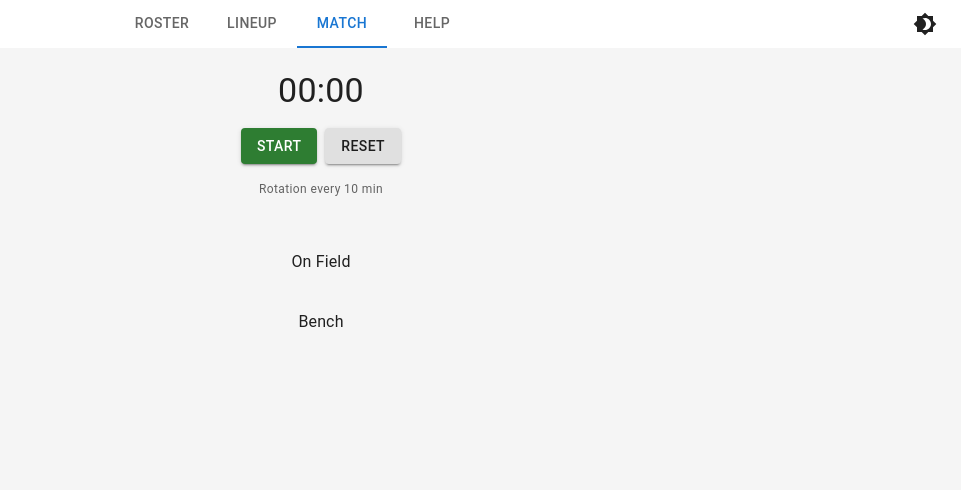
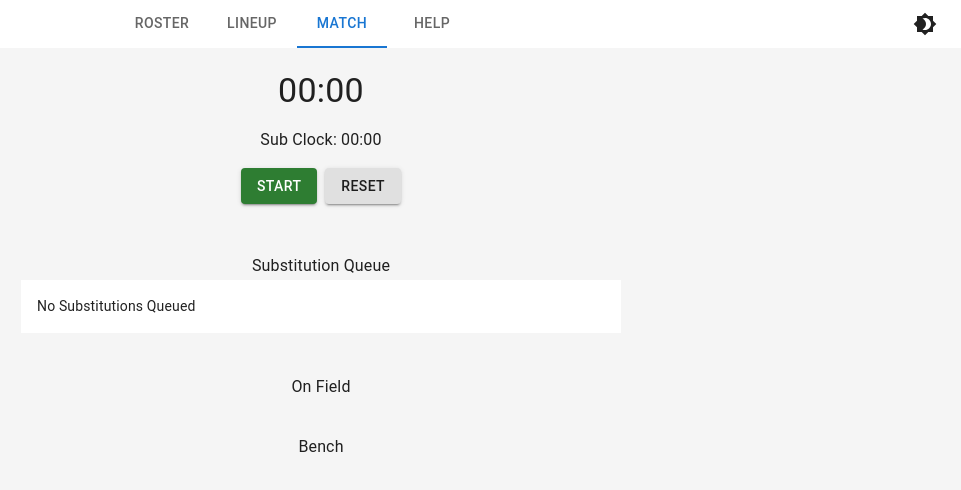
Before and after one commit to charlesjnichols/onPitch, a React (Vite) app in the folder soccer-manager/: page / in a window 1280 px wide. Both pictures are taken after a click on the tab "MATCH". Shown: the top 490 px of the page, without its empty margins (319-1280 px from the left). Built offline with nearby package versions, Linux system fonts and the light colour scheme.

Commit message:
sub panel and sub clock

```diff
--- a/soccer-manager/src/components/MatchPanel/ClockPanel.tsx
+++ b/soccer-manager/src/components/MatchPanel/ClockPanel.tsx
@@ -1,35 +1,32 @@
-import { useEffect, useMemo, useState } from 'react'
-import { useAppStore } from '../../store'
-import { formatClock, getTotalElapsedSec } from '../../utils/time'
+import { useEffect, useMemo, useState } from 'react';
+import { useAppStore } from '../../store';
+import { formatClock, getTotalElapsedSec } from '../../utils/time';
 import { Box, Typography, Button } from '@mui/material';
 
 export default function ClockPanel() {
-  const { isRunning, startedAtSec, accumulatedSec } = useAppStore(s => s.clock)
-  const startClock = useAppStore(s => s.startClock)
-  const pauseClock = useAppStore(s => s.pauseClock)
-  const resetClock = useAppStore(s => s.resetClock)
-  const rotationIntervalMinutes = useAppStore(s => s.config.rotationIntervalMinutes)
+  const { isRunning, startedAtSec, accumulatedSec } = useAppStore(s => s.clock);
+  const { startedAtSec: subStartedAtSec, accumulatedSec: subAccumulatedSec } = useAppStore(s => s.subClock);
 
-  const [tick, setTick] = useState(0)
+  const startClock = useAppStore(s => s.startClock);
+  const pauseClock = useAppStore(s => s.pauseClock);
+  const resetClock = useAppStore(s => s.resetClock);
+  const [tick, setTick] = useState(0);
+
   useEffect(() => {
-    if (!isRunning) return
-    const id = setInterval(() => setTick(t => t + 1), 1000)
-    return () => clearInterval(id)
-  }, [isRunning])
+    if (!isRunning) return;
+        const id = setInterval(() => setTick(t => t + 1), 1000);
+        return () => clearInterval(id);
+  }, [isRunning]);
 
-  const elapsedSec = useMemo(() => getTotalElapsedSec(isRunning, startedAtSec, accumulatedSec), [isRunning, startedAtSec, accumulatedSec, tick])
+  const elapsedSec = useMemo(() => getTotalElapsedSec(isRunning, startedAtSec, accumulatedSec), [isRunning, startedAtSec, accumulatedSec, tick]);
+  const subElapsedSec = useMemo(() => getTotalElapsedSec(isRunning, subStartedAtSec, subAccumulatedSec), [isRunning, subStartedAtSec, subAccumulatedSec, tick]);
   const formattedTime = formatClock(Math.floor(elapsedSec));
-
-
-  const intervalSec = rotationIntervalMinutes * 60
-
-    const showRotation = isRunning && elapsedSec > intervalSec && (elapsedSec % intervalSec) < 1.5
+  const subFormattedTime = formatClock(Math.floor(subElapsedSec));
 
   return (
         <Box sx={{ display: 'flex', flexDirection: 'column', gap: 2, p: 2, alignItems: 'center' }}>
-
       <Typography variant="h4">{formattedTime}</Typography>
-
+            <Typography>Sub Clock: {subFormattedTime}</Typography>
             <Box sx={{ display: 'flex', gap: 1 }}>
             {!isRunning ? (
                     <Button variant="contained" color="success" onClick={startClock}>Start</Button>
@@ -38,13 +35,6 @@ export default function ClockPanel() {
             )}
                 <Button variant="contained" color="inherit" onClick={resetClock}>Reset</Button>
             </Box>
-
-      {showRotation && (
-        <Box sx={{ bgcolor: 'amber.900', color: 'amber.300', border: '1px solid amber.600', borderRadius: 1, px: 2, py: 1, fontSize: '0.875rem', textAlign: 'center' }}>
-          Rotation time! Suggest swapping fresh legs.  {elapsedSec}
         </Box>
-      )}
-      <Typography variant="caption" color="text.secondary">Rotation every {rotationIntervalMinutes} min</Typography>
-    </Box>
-  )
+    );
 }
--- a/soccer-manager/src/components/MatchTab.tsx
+++ b/soccer-manager/src/components/MatchTab.tsx
@@ -2,20 +2,25 @@ import { useEffect, useState, useMemo } from 'react';
 import ClockPanel from './MatchPanel/ClockPanel';
 import { useAppStore } from '../store';
 import SubSheet from './Subs/SubSheet';
-import { Box, Typography, Stack } from '@mui/material';
+import { Button, Box, Typography, Stack } from '@mui/material';
 import Bench from './Bench/Bench';
-import { formationLayouts } from '../store'; // Import formationLayouts
+import { formationLayouts } from '../store';
+import { formatClock, getTotalElapsedSec } from '../utils/time';
 
 export default function MatchTab() {
     const roster = useAppStore(s => s.roster);
     const getFormattedLiveMinutes = useAppStore(s => s.getFormattedLiveMinutes);
     const isRunning = useAppStore(s => s.clock.isRunning);
     const tactics = useAppStore(s => s.tactics);
-    const formation = useAppStore(s => s.formation); // Access the current formation
+    const formation = useAppStore(s => s.formation);
+    const { substitutionQueue, cancelSub, performSubs } = useAppStore(s => s);
 
     const [sheetOpen, setSheetOpen] = useState(false);
     const [benchId, setBenchId] = useState<string | undefined>(undefined);
     const [selectedSlotId, setSelectedSlotId] = useState<string | undefined>(undefined);
+
+    const resetSubClock = useAppStore(s => s.resetSubClock);
+    const rotationIntervalMinutes = useAppStore(s => s.config.rotationIntervalMinutes);
 
     const handleBenchClick = (benchId: string) => {
         setBenchId(benchId);
@@ -39,14 +44,20 @@ export default function MatchTab() {
 
     const [onFieldPlayers, setOnFieldPlayers] = useState<any[]>([]);
 
+    const { startedAtSec, accumulatedSec } = useAppStore(s => s.subClock);
+    const elapsedSec = useMemo(() => getTotalElapsedSec(isRunning, startedAtSec, accumulatedSec), [isRunning, startedAtSec, accumulatedSec, tick]);
+    const formattedTime = formatClock(Math.floor(elapsedSec));
+
+    const intervalSec = rotationIntervalMinutes * 60;
+    const showRotation = isRunning && elapsedSec > intervalSec;
+
+
     useEffect(() => {
         const withMs = roster.map(p => ({ ...p, ms: playerTimes[p.id] }));
         const onField = withMs.filter(p => p.isOnField);
 
-        // Get the layout for the current formation
         const currentFormationLayout = formationLayouts[formation];
 
-        // Define the desired order of positions based on the order property in the formation layout
         const positionOrder = Object.entries(currentFormationLayout)
             .sort(([, a], [, b]) => a.order - b.order)
             .map(([positionId]) => positionId.toUpperCase());
@@ -62,13 +73,12 @@ export default function MatchTab() {
             const indexB = positionOrder.indexOf(positionB);
 
             if (indexA !== -1 && indexB !== -1) {
-                return indexA - indexB; // Sort by position order if both positions are in the order array
+                return indexA - indexB;
             } else if (indexA !== -1) {
-                return -1; // a comes before b if only a's position is in the order array
+                return -1;
             } else if (indexB !== -1) {
-                return 1; // b comes before a if only b's position is in the order array
+                return 1;
             } else {
-                // If neither position is in the order array, sort by minutes played and then player number
                 if (b.ms - a.ms !== 0) {
                     return b.ms - a.ms;
                 } else {
@@ -86,11 +96,50 @@ export default function MatchTab() {
                 <ClockPanel />
             </Box>
             <Box sx={{ display: 'flex', flexDirection: 'column', alignItems: 'center', width: '100%', maxWidth: 600 }}>
+                {showRotation ? (
+                    <Typography variant="subtitle1">Rotate Players Now!</Typography>
+                    ) : (
+                    <Typography variant="subtitle1">Substitution Queue</Typography>
+                )}
+
+                {substitutionQueue.length > 0 && (
+                    substitutionQueue.map((sub, index) => {
+                        const benchPlayer = roster.find(p => p.id === sub.inId);
+                        const onFieldPlayer = roster.find(p => p.id === sub.outId);
+                        return (
+                            <Box key={index} sx={{ display: 'flex', alignItems: 'center', justifyContent: 'space-between', width: '100%', gap: 1, p: 2, marginBottom: 5, bgcolor: 'background.paper', mb: 1 }}>
+                                <Typography variant="body2">
+                                    {benchPlayer?.name} for {onFieldPlayer?.name}
+                                </Typography>
+                                <Button size="small" onClick={() => cancelSub(sub)}>Cancel</Button>
+                            </Box>
+                        );
+                    })
+                )}
+                {substitutionQueue.length == 0 &&
+                    <Box sx={{ display: 'flex', alignItems: 'center', justifyContent: 'space-between', width: '100%', gap: 1, p: 2, bgcolor: 'background.paper', mb: 1 }}>
+                        <Typography variant="body2">
+                            No Substitutions Queued
+                        </Typography>
+                    </Box>
+                }
+                <Box sx={{ display: 'flex', gap: 2 }}>
+                {isRunning && (
+                            <Button variant="contained" color="secondary" onClick={resetSubClock}>Reset Sub Clock</Button>
+                        )}
+                {substitutionQueue.length > 0 && (
+                    <Button variant="contained" color="primary" onClick={performSubs}>
+                        Perform Substitutions
+                    </Button>
+                )}
+                </Box>
+            </Box>
+            <Box sx={{ display: 'flex', flexDirection: 'column', alignItems: 'center', width: '100%', maxWidth: 600 }}>
                 <Typography variant="subtitle1">On Field</Typography>
                 <Box width={'100%'}>
                     {onFieldPlayers.map(p => {
-                        const slot = tactics.find(t => t.playerId === p.id); // Find the slot
-                        const position = slot ? slot.id.toUpperCase() : 'N/A'; // Get position
+                        const slot = tactics.find(t => t.playerId === p.id);
+                        const position = slot ? slot.id.toUpperCase() : 'N/A';
                         return (
                             <Box key={p.id} sx={{ display: 'flex', alignItems: 'center', justifyContent: 'space-between', gap: 1, p: 2, bgcolor: 'background.paper', mb: 1 }}>
                                 <Typography variant="body2">{p.number ? `#${p.number} ` : ''}{p.name}</Typography>
--- a/soccer-manager/src/store.ts
+++ b/soccer-manager/src/store.ts
@@ -1,11 +1,8 @@
 import { create } from "zustand";
-import {
-  persist,
-  createJSONStorage,
-} from "zustand/middleware";
+import { persist, createJSONStorage } from "zustand/middleware";
 import type { MatchState, Player, SubEvent, TacticsSlot } from "./types";
 import { uid } from "./utils/uid";
-import { formatClock } from './utils/time'; // Import formatClock
+import { formatClock } from "./utils/time";
 
 export const formationLayouts = {
   "4-3-3": {
@@ -69,7 +66,6 @@ export const FORMATION_LAYOUTS = formationLayouts as Record<
   Record<string, { x: number; y: number }>
 >;
 
-// this function creates the initial tactics array based on the formation
 const createTacticsForFormation = (formation: FormationId): TacticsSlot[] => {
   const layout = FORMATION_LAYOUTS[formation];
   if (!layout) return [];
@@ -82,12 +78,20 @@ const createTacticsForFormation = (formation: FormationId): TacticsSlot[] => {
   }));
 };
 
+interface SubstitutionRequest {
+  inId: string;
+  outId?: string;
+}
+
+interface ClockState {
+  isRunning: boolean;
+  startedAtSec?: number;
+  accumulatedSec: number;
+}
+
 export interface AppStore extends MatchState {
   getFormattedLiveMinutes(id: string): any;
-  // roster
-  addPlayer: (
-    p: Omit<Player, "id"> & { id?: string }
-  ) => void;
+  addPlayer: (p: Omit<Player, "id"> & { id?: string }) => void;
   updatePlayer: (id: string, patch: Partial<Omit<Player, "id">>) => void;
   removePlayer: (id: string) => void;
   toggleStarter: (id: string, isOnField: boolean) => void;
@@ -96,42 +100,42 @@ export interface AppStore extends MatchState {
   startClock: () => void;
   pauseClock: () => void;
   resetClock: () => void;
-
-  // subs
   makeSub: (inId: string, outId?: string) => void;
-
-  // tactics
   assignPlayerToSlot: (slotId: string, playerId?: string) => void;
   moveSlot: (slotId: string, x: number, y: number) => void;
   swapSlotPlayers: (slotAId: string, slotBId: string) => void;
   benchPlayer: (playerId: string) => void;
-
-  // formation + wrappers
   setFormation: (formation: FormationId) => void;
   placePlayerInSlot: (slotId: string, playerId: string) => void;
   benchPlayerFromSlot: (slotId: string) => void;
   swapSlots: (slotAId: string, slotBId: string) => void;
   subBenchForSlot: (benchPlayerId: string, slotId: string) => void;
-
-  // helpers
   getLiveMinutesSec: (playerId: string) => number;
   resetMatchState: () => void;
   resetRoster: () => void;
+  substitutionQueue: SubstitutionRequest[];
+  enqueueSub: (sub: SubstitutionRequest) => void;
+  cancelSub: (sub: SubstitutionRequest) => void;
+  performSubs: () => void;
+  subClock: ClockState;
+  resetSubClock: () => void;
 }
 
 const initialState: MatchState = {
   roster: [],
   subs: [],
-  tactics: [], // empty array
+  tactics: [],
   formation: "4-3-3",
   clock: { isRunning: false, accumulatedSec: 0 },
-  config: { maxOnField: 11, rotationIntervalMinutes: 10 },
+  config: { maxOnField: 11, rotationIntervalMinutes: 1 },
 };
 
 export const useAppStore = create<AppStore>()(
   persist(
     (set, get) => ({
       ...initialState,
+      substitutionQueue: [],
+      subClock: { isRunning: false, accumulatedSec: 0 },
 
       addPlayer: (p) =>
         set((s) => {
@@ -166,11 +170,10 @@ export const useAppStore = create<AppStore>()(
         set((s) => {
           const currentOn = s.roster.filter((p) => p.isOnField).length;
           if (isOnField && currentOn >= s.config.maxOnField) {
-            // Provide feedback (e.g., using a notification system)
             console.warn(
               "Cannot add player: Maximum number of players on the field reached."
             );
-            return s; // or return s, { ...s, error: "Too many players on field" }
+            return s;
           }
           return {
             roster: s.roster.map((pl) =>
@@ -180,35 +183,47 @@ export const useAppStore = create<AppStore>()(
         }),
 
       startClock: () =>
-        set((s) =>
-          s.clock.isRunning
+        set((s) => {
+          const now = Date.now() / 1000;
+          return s.clock.isRunning
             ? s
             : {
                 clock: {
                   ...s.clock,
                   isRunning: true,
-                  startedAtSec: Date.now() / 1000,
+                  startedAtSec: now,
                 },
-              }
-        ),
+                subClock: {
+                  ...s.subClock,
+                  isRunning: true,
+                  startedAtSec: now,
+                },
+              };
+        }),
 
       pauseClock: () =>
         set((s) => {
-          if (!s.clock.isRunning || s.clock.startedAtSec == null) return s;
+          if (
+            !s.clock.isRunning ||
+            s.clock.startedAtSec == null ||
+            s.subClock.startedAtSec == null
+          )
+            return s;
           const now = Date.now() / 1000;
           const elapsed = now - s.clock.startedAtSec;
-          // accumulate for all on-field players
-          const roster = s.roster.map((pl) =>
-            pl.isOnField
-              ? { ...pl, minutesPlayedSec: pl.minutesPlayedSec + elapsed }
-              : pl
-          );
+          const subElapsed = now - s.subClock.startedAtSec;
           return {
-            roster,
             clock: {
+              ...s.clock,
               isRunning: false,
               startedAtSec: undefined,
               accumulatedSec: s.clock.accumulatedSec + elapsed,
+            },
+            subClock: {
+              ...s.subClock,
+              isRunning: false,
+              startedAtSec: s.subClock.startedAtSec,
+              accumulatedSec: s.subClock.accumulatedSec + subElapsed,
             },
           };
         }),
@@ -224,13 +239,26 @@ export const useAppStore = create<AppStore>()(
             startedAtSec: undefined,
             accumulatedSec: 0,
           },
+          subClock: {
+            isRunning: s.subClock.isRunning,
+            startedAtSec: Date.now() / 1000,
+            accumulatedSec: 0,
+          },
+        })),
+
+      resetSubClock: () =>
+        set((s) => ({
+          subClock: {
+            isRunning: s.subClock.isRunning,
+            startedAtSec: Date.now() / 1000,
+            accumulatedSec: 0,
+          },
         })),
 
       makeSub: (inId, outId) =>
         set((s) => {
           const now = Date.now() / 1000;
           let roster = s.roster;
-          // On substitution, freeze current on-field elapsed for everyone
           if (s.clock.isRunning && s.clock.startedAtSec) {
             const elapsed = now - s.clock.startedAtSec;
             roster = roster.map((pl) =>
@@ -239,13 +267,11 @@ export const useAppStore = create<AppStore>()(
                 : pl
             );
           }
-          // handle out
           if (outId) {
             roster = roster.map((pl) =>
               pl.id === outId ? { ...pl, isOnField: false } : pl
             );
           }
-          // handle in
           roster = roster.map((pl) =>
             pl.id === inId ? { ...pl, isOnField: true } : pl
           );
@@ -271,11 +297,6 @@ export const useAppStore = create<AppStore>()(
           return {
             roster,
             subs: [...s.subs, sub],
-            // restart clock anchor
-            clock: {
-              ...s.clock,
-              startedAtSec: s.clock.isRunning ? now : s.clock.startedAtSec,
-            },
             tactics: s.tactics.map((slot) => {
               if (slot.playerId === outId) {
                 return { ...slot, playerId: inId };
@@ -290,7 +311,6 @@ export const useAppStore = create<AppStore>()(
 
       assignPlayerToSlot: (slotId, playerId) =>
         set((s) => {
-          // Clear existing occurrence of this player from any slot, and set on target slot
           const tactics = s.tactics.map((slot) => ({ ...slot }));
           if (playerId) {
             for (const slot of tactics) {
@@ -346,7 +366,6 @@ export const useAppStore = create<AppStore>()(
           const current = s.tactics.find((t) => t.id === slotId);
           const prevPlayerId = current?.playerId;
           const result: any = {};
-          // assign slot
           const tactics = s.tactics.map((t) =>
             t.id === slotId
               ? { ...t, playerId }
@@ -355,7 +374,6 @@ export const useAppStore = create<AppStore>()(
               : t
           );
           result.tactics = tactics;
-          // perform sub semantics to update onField flags and minutes
           const now = Date.now() / 1000;
           let roster = s.roster;
           if (s.clock.isRunning && s.clock.startedAtSec) {
@@ -474,7 +492,7 @@ export const useAppStore = create<AppStore>()(
         return base;
       },
 
-      getFormattedLiveMinutes: (playerId: string) => { // new
+      getFormattedLiveMinutes: (playerId: string) => {
         const totalSeconds = get().getLiveMinutesSec(playerId);
         return formatClock(Math.floor(totalSeconds));
       },
@@ -492,6 +510,43 @@ export const useAppStore = create<AppStore>()(
             isOnField: false,
           })),
         })),
+
+      enqueueSub: (sub) =>
+        set((state) => {
+          const { inId, outId } = sub;
+          let newQueue = [...state.substitutionQueue];
+
+          // Cancel existing subs involving the incoming player
+          newQueue = newQueue.filter(
+            (existingSub) =>
+              existingSub.inId !== inId && existingSub.outId !== inId
+          );
+
+          if (outId) {
+            // Cancel existing subs involving the outgoing player
+            newQueue = newQueue.filter(
+              (existingSub) =>
+                existingSub.inId !== outId && existingSub.outId !== outId
+            );
+          }
+
+          return { substitutionQueue: [...newQueue, sub] };
+        }),
+
+      cancelSub: (subToRemove) =>
+        set((state) => ({
+          substitutionQueue: state.substitutionQueue.filter(
+            (sub) => sub !== subToRemove
+          ),
+        })),
+
+      performSubs: () => {
+        const { makeSub, substitutionQueue } = get();
+        substitutionQueue.forEach((sub) => {
+          makeSub(sub.inId, sub.outId);
+        });
+        set({ substitutionQueue: [] });
+      },
     }),
     {
       name: "soccer-manager",
```
Also changed, not shown: soccer-manager/src/components/Subs/SubSheet.tsx (+9 -10 lines). Lines whose indentation alone changed are shown as unchanged.
